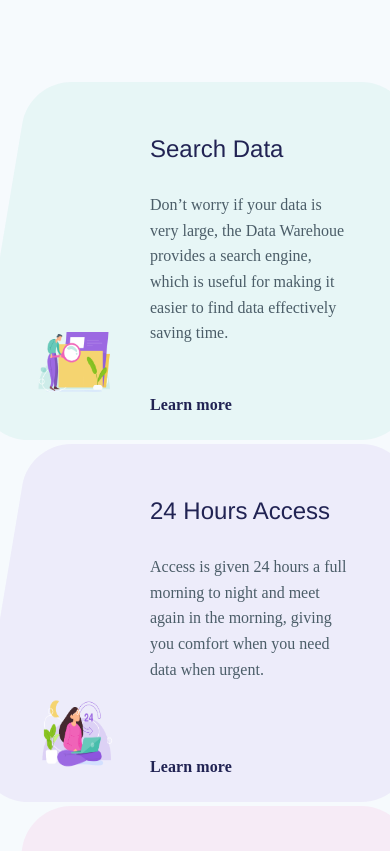
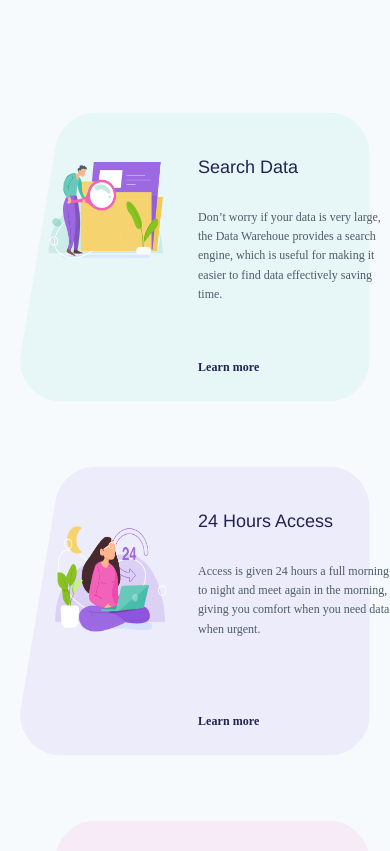
Before and after one commit to znylen88/Click-Up-Project, a plain HTML site: page index.html in a window 390 px wide. Shown: the part 1840-2691 px from the top of the page. Drawn offline with Linux system fonts and the light colour scheme.

Commit message:
Update image positions

```diff
--- a/styles/style.scss
+++ b/styles/style.scss
@@ -662,5 +662,9 @@ h3 {
 }
 
 @media screen and (max-width: 500px) {
-  .polygon-images {display: unset; top: 250px; left: 60px; height: 75px; width: 75px;}
+  .polygon-images {display: unset; top: 80px; left: 40px; height: 120px; width: 120px;}
+  .rect-polygon {width: 350px; height: 350px;}
+  .first-txt {font-size: 18px; top: 50px; left: 190px;}
+  .second-txt {font-size: 12px; top: 110px; left: 190px;}
+  .third-txt {font-size: 12px; top: 260px; left: 190px;}
 }
```
Also changed, not shown: styles/style.css, 1 other file.
